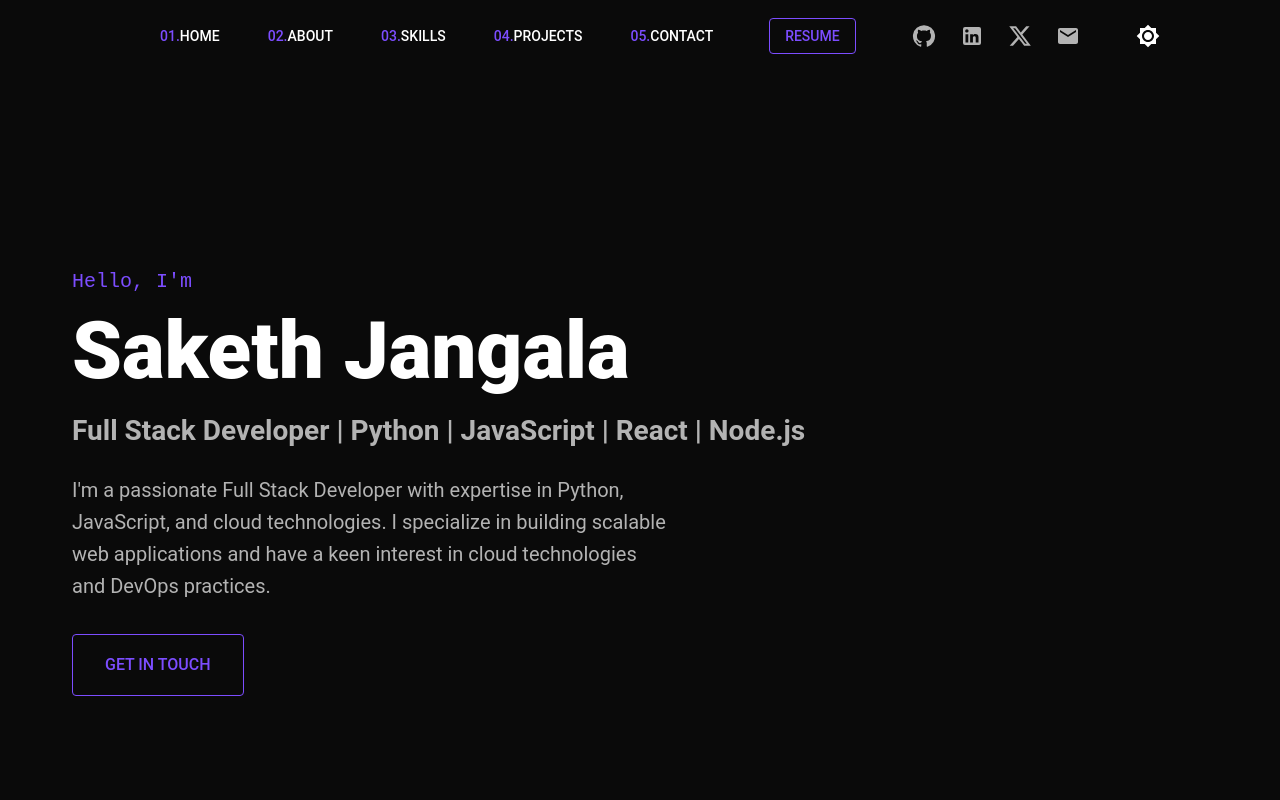
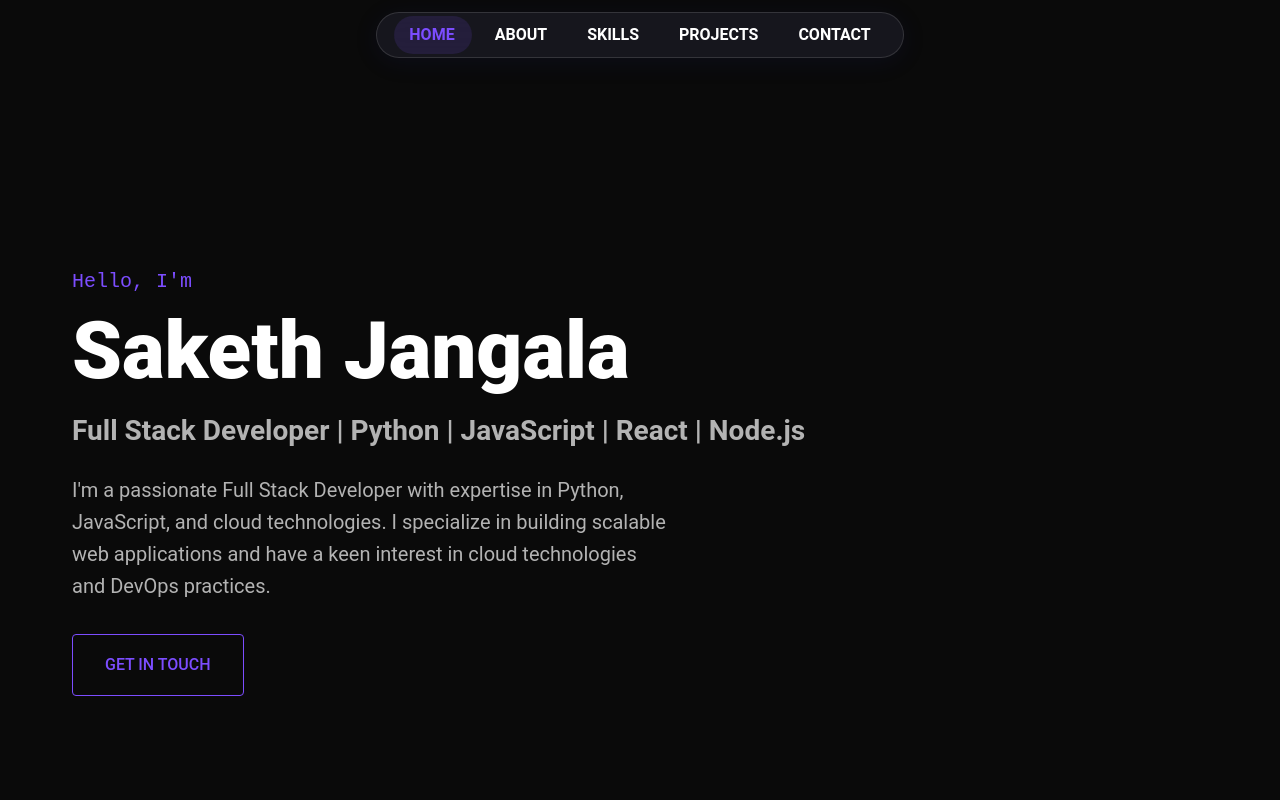
Before and after one commit to saketh-005/portfolio, a React (Create React App) app: page / in a window 1280 px wide. Shown: the top 800 px of the page. Built offline with nearby package versions, Linux system fonts and the light colour scheme.

Commit message:
Make nav bar shorter, always visible, and translucent (glassmorphism)

```diff
--- a/src/components/Header/Header.tsx
+++ b/src/components/Header/Header.tsx
@@ -1,4 +1,4 @@
-import React, { useState, useEffect } from 'react';
+import React, { useState, useEffect, useRef } from 'react';
 import { AppBar, Toolbar, Typography, Button, IconButton, useScrollTrigger, Slide, Box, useTheme, useMediaQuery } from '@mui/material';
 import MenuIcon from '@mui/icons-material/Menu';
 import { Link as ScrollLink } from 'react-scroll';
@@ -59,6 +59,25 @@ const Header: React.FC<HeaderProps> = ({ mode, toggleTheme }) => {
     { name: 'Contact', to: 'contact' },
   ];
 
+  // Notch system state
+  const [hoveredIdx, setHoveredIdx] = useState<number | null>(null);
+  const [activeIdx, setActiveIdx] = useState(0);
+  const navRefs = useRef<(HTMLButtonElement | null)[]>([]);
+  const [notchStyle, setNotchStyle] = useState({ left: 0, width: 0 });
+
+  // Update notch position on hover/active
+  useEffect(() => {
+    const idx = hoveredIdx !== null ? hoveredIdx : activeIdx;
+    const ref = navRefs.current[idx];
+    if (ref) {
+      const rect = ref.getBoundingClientRect();
+      const parentRect = ref.parentElement?.getBoundingClientRect();
+      if (parentRect) {
+        setNotchStyle({ left: rect.left - parentRect.left, width: rect.width });
+      }
+    }
+  }, [hoveredIdx, activeIdx]);
+
   const socialLinks = [
     { icon: <GitHubIcon />, url: 'https://github.com/saketh-005' },
     { icon: <LinkedInIcon />, url: 'https://www.linkedin.com/in/saketh-jangala/' },
@@ -67,107 +86,94 @@ const Header: React.FC<HeaderProps> = ({ mode, toggleTheme }) => {
   ];
 
   return (
-    <HideOnScroll>
     <AppBar
-        elevation={scrolled ? 4 : 0}
+      elevation={0}
       sx={{
-          backgroundColor: scrolled ? 'rgba(10, 25, 47, 0.85)' : 'transparent',
-          backdropFilter: scrolled ? 'blur(10px)' : 'none',
-          transition: 'all 0.3s ease-in-out',
-          padding: '0 10%',
+        background: 'none',
+        boxShadow: 'none',
+        position: 'fixed',
+        left: 0,
+        right: 0,
+        top: 0,
+        zIndex: 1200,
       }}
     >
-        <Toolbar sx={{
+      <Box
+        sx={{
+          width: '100%',
           display: 'flex',
-          justifyContent: 'space-between',
-          padding: '1rem 0',
-        }}>
-          {isMobile ? (
-            <IconButton
-              color="inherit"
-              aria-label="open drawer"
-              edge="start"
-              onClick={handleDrawerToggle}
-              sx={{ mr: 2, display: { md: 'none' } }}
+          justifyContent: 'center',
+          alignItems: 'center',
+          mt: 1.5,
+        }}
       >
-              <MenuIcon />
-            </IconButton>
-          ) : (
-            <Box sx={{ display: 'flex', alignItems: 'center', gap: '2rem' }}>
-              {navItems.map((item) => (
-                <ScrollLink
+        <Box
+          sx={{
+            position: 'relative',
+            display: 'flex',
+            alignItems: 'center',
+            bgcolor: 'rgba(30,30,40,0.65)',
+            borderRadius: 999,
+            boxShadow: '0 4px 24px 0 rgba(31, 38, 135, 0.12)',
+            px: 2,
+            py: 0.5,
+            minHeight: 38,
+            minWidth: 320,
+            maxWidth: '90vw',
+            gap: 1,
+            backdropFilter: 'blur(12px)',
+            border: '1.5px solid rgba(255,255,255,0.13)',
+          }}
+        >
+          {/* Notch highlight */}
+          <Box
+            sx={{
+              position: 'absolute',
+              top: 3,
+              height: 'calc(100% - 6px)',
+              borderRadius: 999,
+              bgcolor: 'primary.main',
+              opacity: 0.13,
+              zIndex: 0,
+              transition: 'left 0.3s cubic-bezier(.68,-0.55,.27,1.55), width 0.3s cubic-bezier(.68,-0.55,.27,1.55)',
+              pointerEvents: 'none',
+              ...notchStyle,
+            }}
+          />
+          {/* Nav links */}
+          {navItems.map((item, idx) => (
+            <Button
               key={item.name}
-                  to={item.to}
-                  smooth={true}
-                  duration={500}
-                  offset={-80}
-                  style={{ textDecoration: 'none' }}
-                >
-                  <Button
+              ref={el => { navRefs.current[idx] = el; return undefined; }}
               color="inherit"
               sx={{
-                      position: 'relative',
-                      '&:after': {
-                        content: '""',
-                        position: 'absolute',
-                        width: '0',
-                        height: '2px',
-                        bottom: '0',
-                        left: '50%',
-                        backgroundColor: theme.palette.primary.main,
-                        transition: 'all 0.3s ease-in-out',
-                        transform: 'translateX(-50%)',
-                      },
-                      '&:hover:after': {
-                        width: '100%',
-                      },
-                      color: 'text.primary',
-                      fontWeight: 500,
+                zIndex: 1,
+                fontWeight: 600,
+                fontSize: '1rem',
+                px: 2,
+                py: 0.5,
+                borderRadius: 999,
+                color: activeIdx === idx ? 'primary.main' : 'text.primary',
+                transition: 'color 0.2s',
+                minWidth: 0,
+                background: 'none',
+              }}
+              onMouseEnter={() => setHoveredIdx(idx)}
+              onMouseLeave={() => setHoveredIdx(null)}
+              onClick={() => {
+                setActiveIdx(idx);
+                const el = document.getElementById(item.to);
+                if (el) {
+                  el.scrollIntoView({ behavior: 'smooth', block: 'start' });
+                }
               }}
             >
-                    <span style={{ color: theme.palette.primary.main }}>0{navItems.indexOf(item) + 1}.</span> {item.name}
+              {item.name}
             </Button>
-                </ScrollLink>
-              ))}
-              <Button
-                variant="outlined"
-                color="primary"
-                href="/resume.pdf"
-                target="_blank"
-                rel="noopener noreferrer"
-                sx={{
-                  border: `1px solid ${theme.palette.primary.main}`,
-                  color: theme.palette.primary.main,
-                  '&:hover': {
-                    backgroundColor: 'rgba(100, 255, 218, 0.1)',
-                    border: `1px solid ${theme.palette.primary.main}`,
-                  },
-                  marginLeft: '1rem',
-                }}
-              >
-                Resume
-              </Button>
-              <Box sx={{ display: 'flex', alignItems: 'center', gap: 1, ml: 2 }}>
-                {socialLinks.map((social, idx) => (
-                  <IconButton
-                    key={idx}
-                    href={social.url}
-                    target="_blank"
-                    rel="noopener noreferrer"
-                    sx={{ color: theme.palette.text.secondary, '&:hover': { color: theme.palette.primary.main } }}
-                  >
-                    {social.icon}
-                  </IconButton>
           ))}
         </Box>
-              <IconButton onClick={toggleTheme} sx={{ ml: 1 }}>
-                {mode === 'dark' ? <Brightness7Icon /> : <Brightness4Icon />}
-              </IconButton>
       </Box>
-          )}
-        </Toolbar>
     </AppBar>
-    </HideOnScroll>
   );
 };
 
```
Lines whose indentation alone changed are shown as unchanged.
